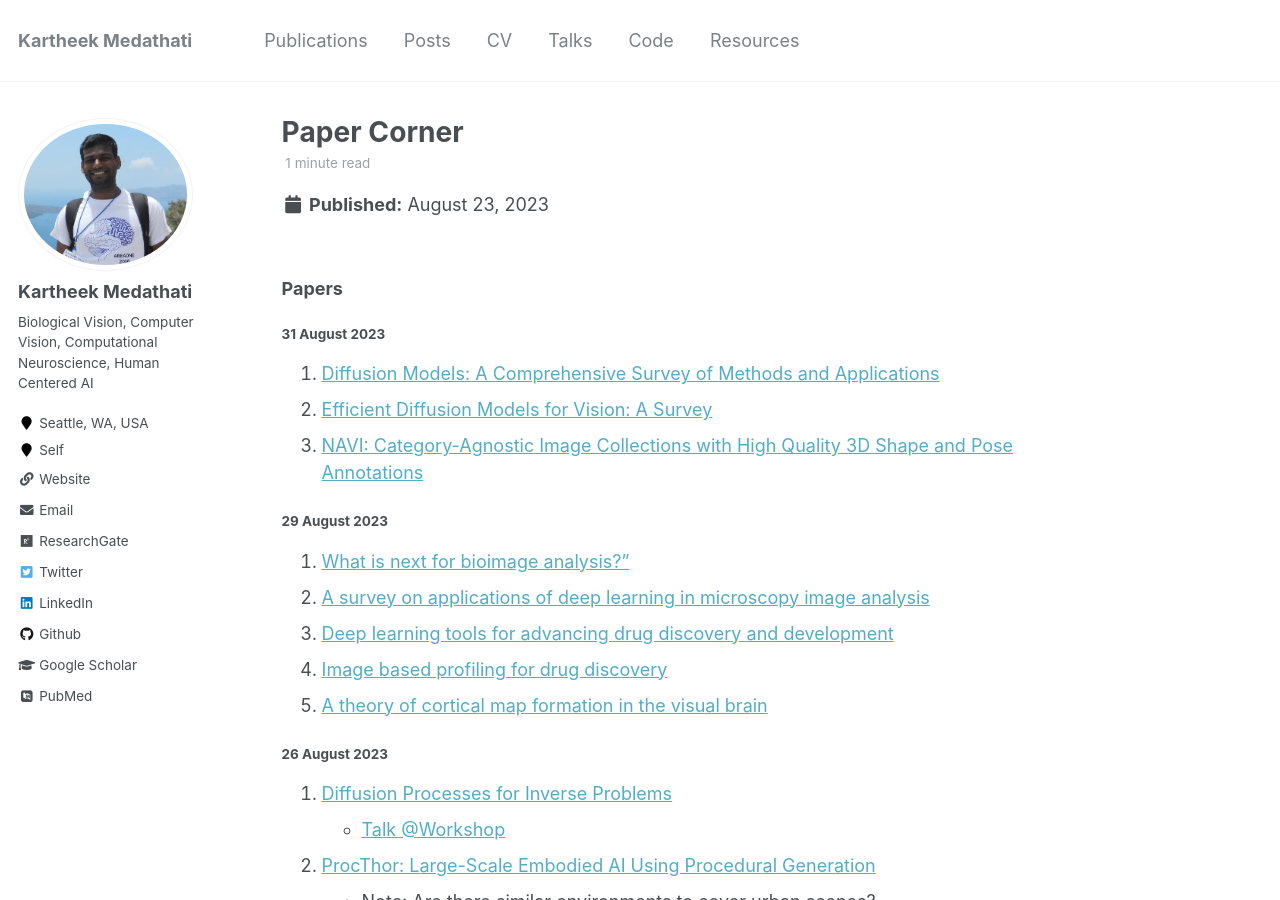
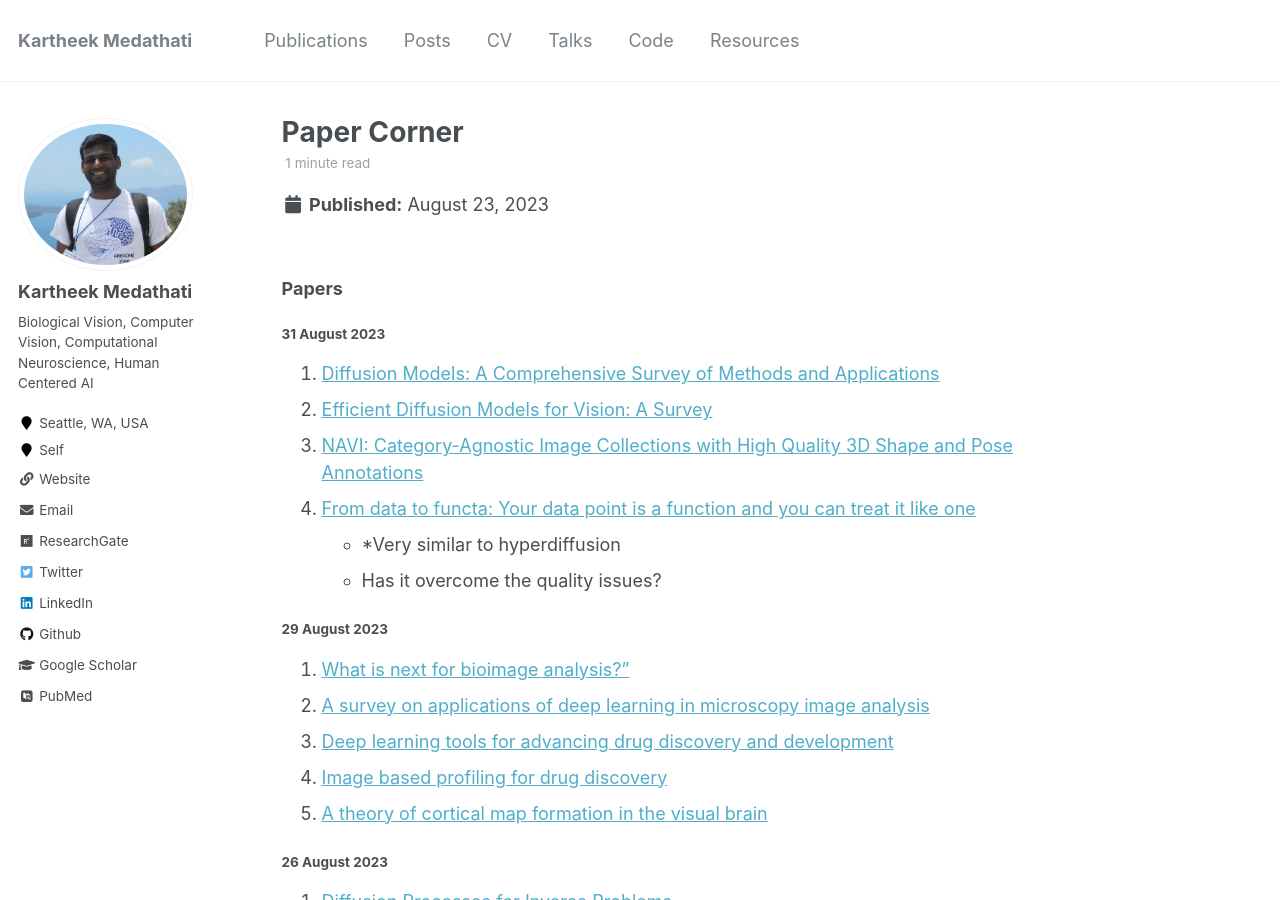
Before and after one commit to kartheekmedathati/kartheekmedathati.github.io, a Jekyll site: the page built from _posts/2023-08-23-Reading-blog-post-5.md, in a window 1280 px wide and 900 px high. Built offline with Jekyll 4.4.1, drawn with Linux system fonts in a browser that asks for light colours; some web fonts are replaced.

Commit message:
Data to functa

```diff
--- a/_posts/2023-08-23-Reading-blog-post-5.md
+++ b/_posts/2023-08-23-Reading-blog-post-5.md
@@ -15,6 +15,9 @@ tags:
 1. [Diffusion Models: A Comprehensive Survey of Methods and Applications](https://arxiv.org/pdf/2209.00796.pdf)
 2. [Efficient Diffusion Models for Vision: A Survey](https://arxiv.org/pdf/2209.00796.pdf)
 3. [NAVI: Category-Agnostic Image Collections with High Quality 3D Shape and Pose Annotations](https://arxiv.org/pdf/2209.00796.pdf)
+4. [From data to functa: Your data point is a function and you can treat it like one](https://arxiv.org/pdf/2201.12204.pdf)
+    - *Very similar to hyperdiffusion
+    - Has it overcome the quality issues?
 
 ##### 29 August 2023
 
```
